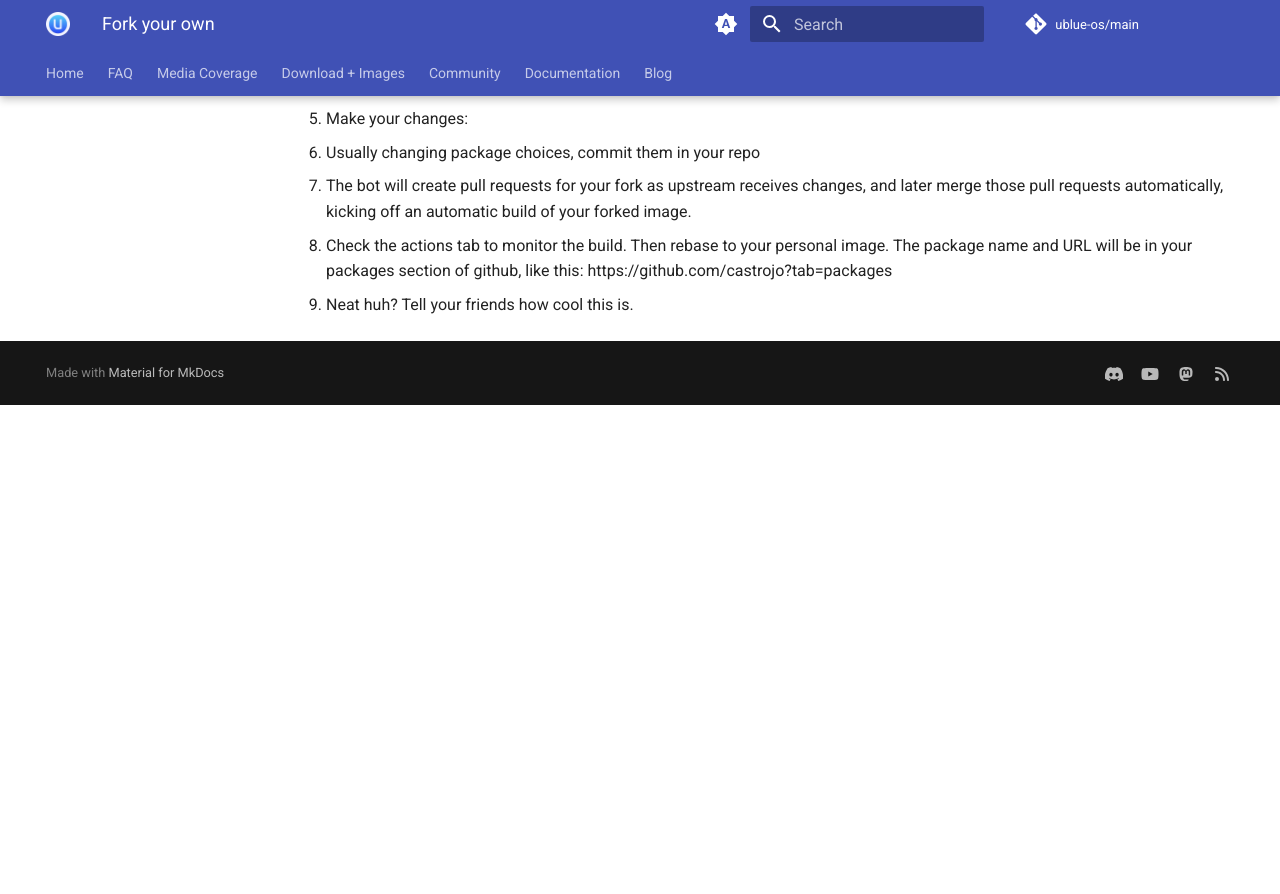
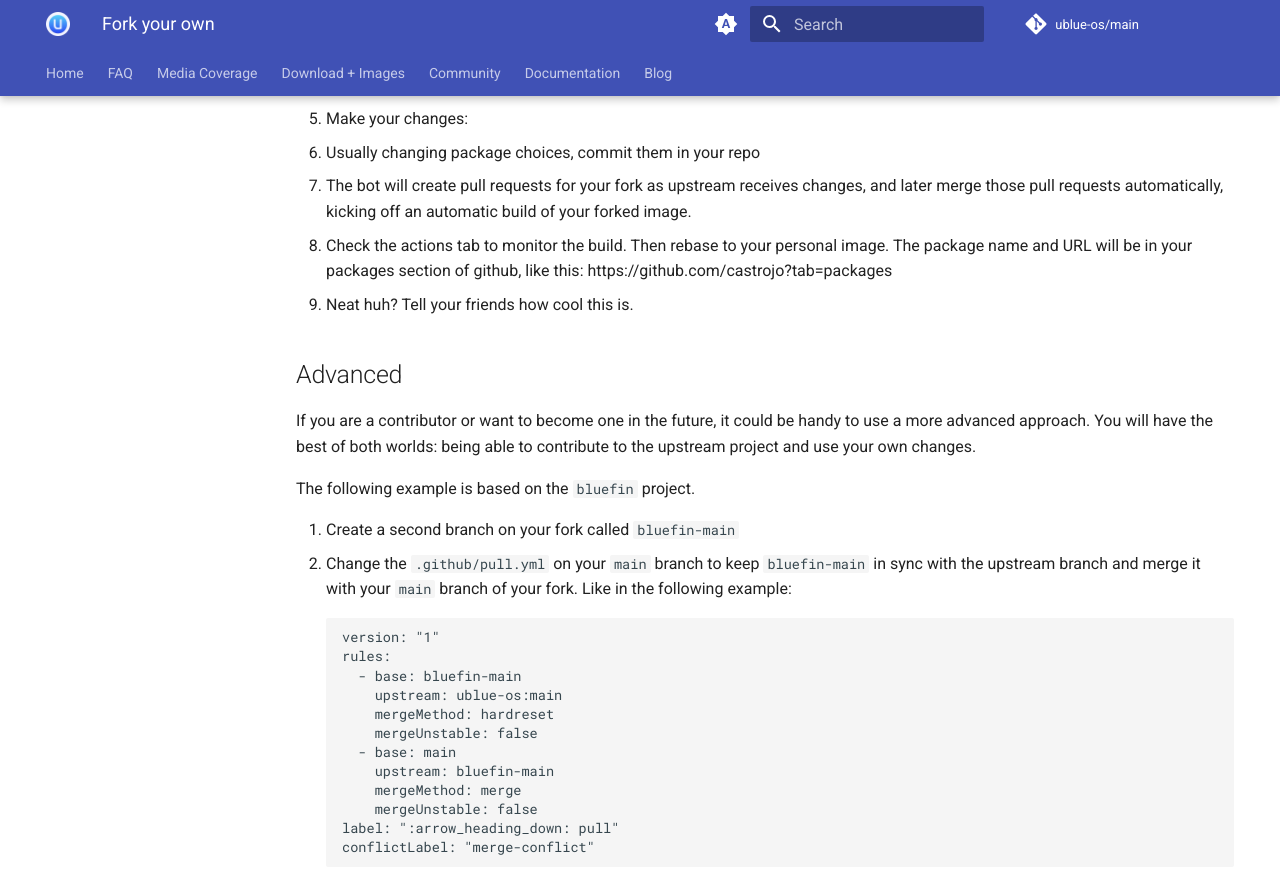
Before and after one commit to ublue-os/website, an MkDocs documentation site: the page built from docs/tinker/fork-your-own.md, in a window 1280 px wide and 900 px high, scrolled down 1021 px. Shown: the top 894 px of the window. Built offline with MkDocs 1.6.1 and Material for MkDocs 9.7.7, drawn with Linux system fonts in a browser that asks for light colours; comment, search, counter and statistics services are not loaded; before the commit the page ends 1426 px from its top, so only the background shows below that.

Commit message:
feat: add advanced setup to fork-your-own.md (#416)

````diff
--- a/docs/tinker/fork-your-own.md
+++ b/docs/tinker/fork-your-own.md
@@ -24,3 +24,25 @@
    - The bot will create pull requests for your fork as upstream receives changes, and later merge those pull requests automatically, kicking off an automatic build of your forked image.
 1. Check the actions tab to monitor the build. Then rebase to your personal image. The package name and URL will be in your packages section of github, like this: https://github.com/castrojo?tab=packages
 1. Neat huh? Tell your friends how cool this is.
+
+## Advanced
+If you are a contributor or want to become one in the future, it could be handy to use a more advanced approach. You will have the best of both worlds: being able to contribute to the upstream project and use your own changes.
+
+The following example is based on the `bluefin` project.
+
+1. Create a second branch on your fork called `bluefin-main`
+1. Change the `.github/pull.yml` on your `main` branch to keep `bluefin-main` in sync with the upstream branch and merge it with your `main` branch of your fork. Like in the following example:
+```
+version: "1"
+rules:
+  - base: bluefin-main
+    upstream: ublue-os:main
+    mergeMethod: hardreset
+    mergeUnstable: false
+  - base: main
+    upstream: bluefin-main
+    mergeMethod: merge
+    mergeUnstable: false
+label: ":arrow_heading_down: pull"
+conflictLabel: "merge-conflict"
+```
````
